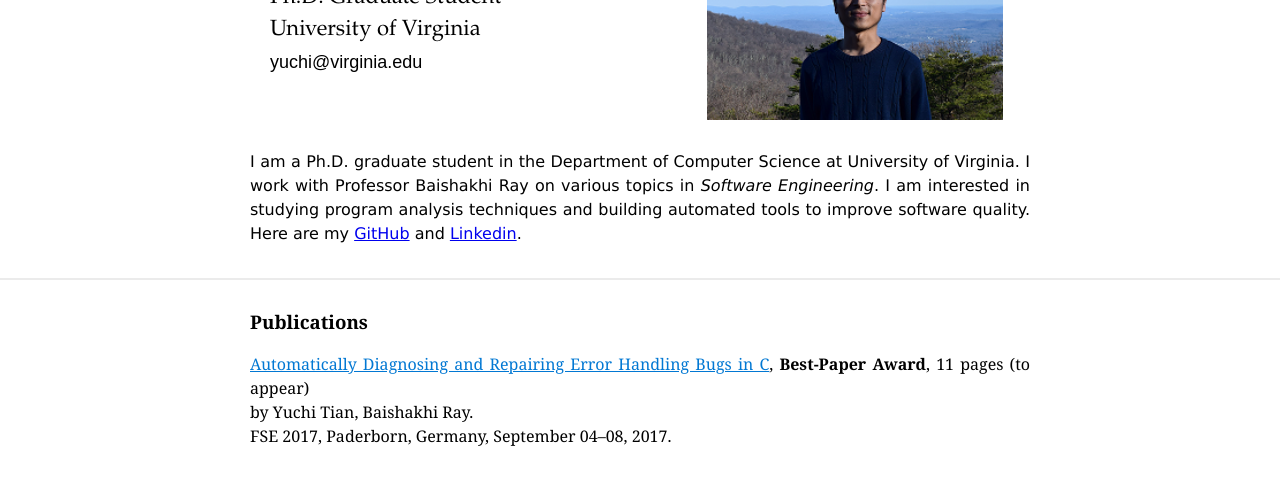
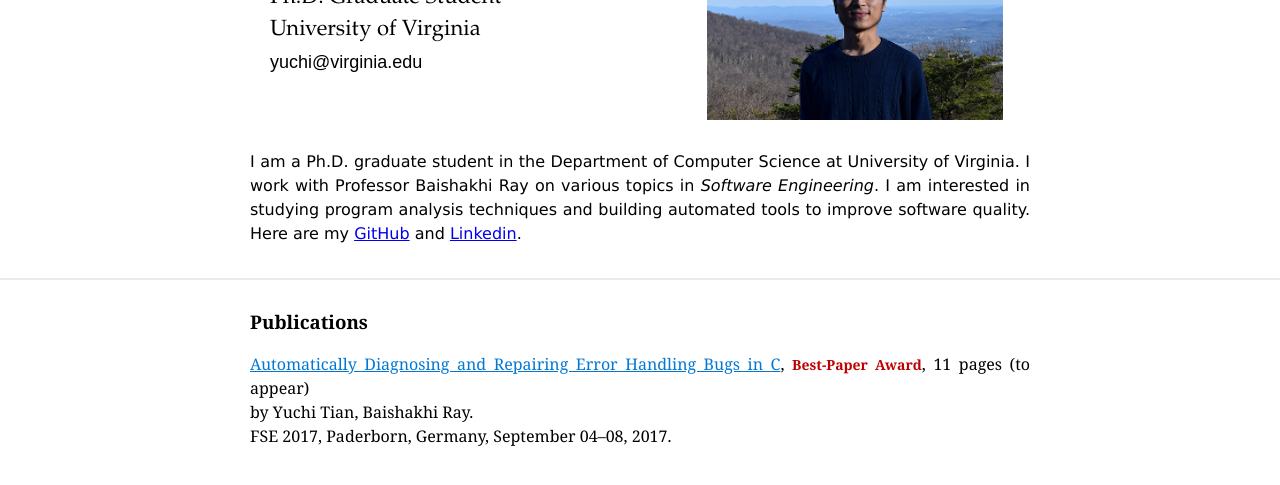
Before and after one commit to yuchi1989/yuchi1989.github.io, a plain HTML site: page index.html in a window 1280 px wide. Shown: the part 195-680 px from the top of the page. Drawn offline with Linux system fonts and the light colour scheme.

Commit message:
update color

```diff
--- a/index.html
+++ b/index.html
@@ -69,7 +69,7 @@
 
 
             <span style="font-size: 16px;font-family: Georgia, 'Nimbus Roman No9 L', serif;">
-              <a href="./papers/fse17-ErrDoc.pdf" target="_blank">Automatically Diagnosing and Repairing Error Handling Bugs in C</a>, <b>Best-Paper Award</b>, 11 pages (to appear)
+              <a href="./papers/fse17-ErrDoc.pdf" target="_blank">Automatically Diagnosing and Repairing Error Handling Bugs in C</a>, <font style="font-size: 14px; background-color: #ffffff;" color="#bf0000"><b>Best-Paper Award</b></font>, 11 pages (to appear)
             </span>
             <br>
             by Yuchi Tian, Baishakhi Ray.
```
